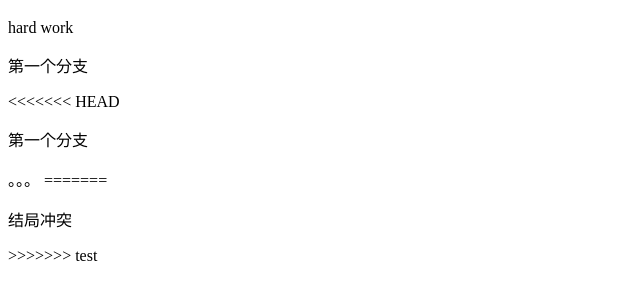
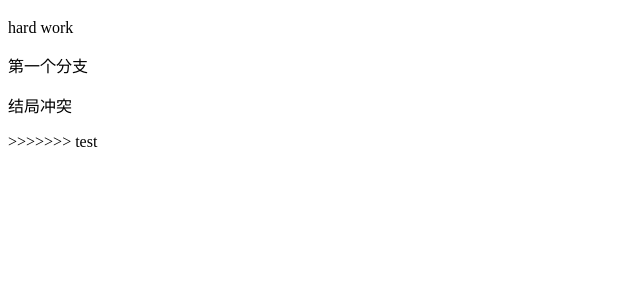
Before and after one commit to maojianjiu/alg-practice, a plain HTML site: page index.html in a window 1280 px wide. Shown: the part 141-440 px from the top of the page, without its empty margins (0-640 px from the left). Drawn offline with Linux system fonts and the light colour scheme.

Commit message:
chenggongle

```diff
--- a/index.html
+++ b/index.html
@@ -9,9 +9,7 @@
     <h1>hello git </h1>
     hard work
     <p>第一个分支</p>
-<<<<<<< HEAD
-    <p>第一个分支</p>。。。
-=======
+
     <p>结局冲突</p>
 >>>>>>> test
     </body>
```
